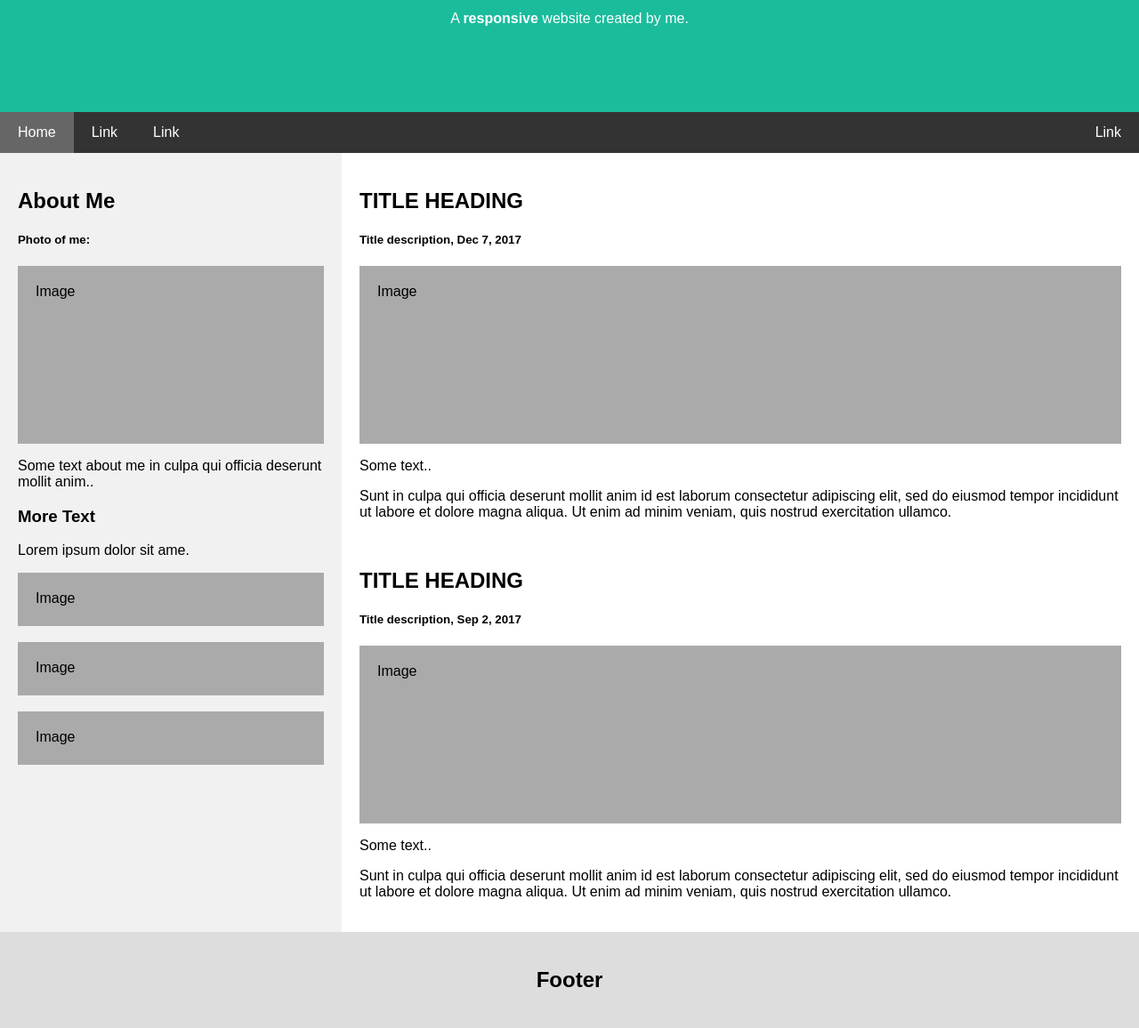
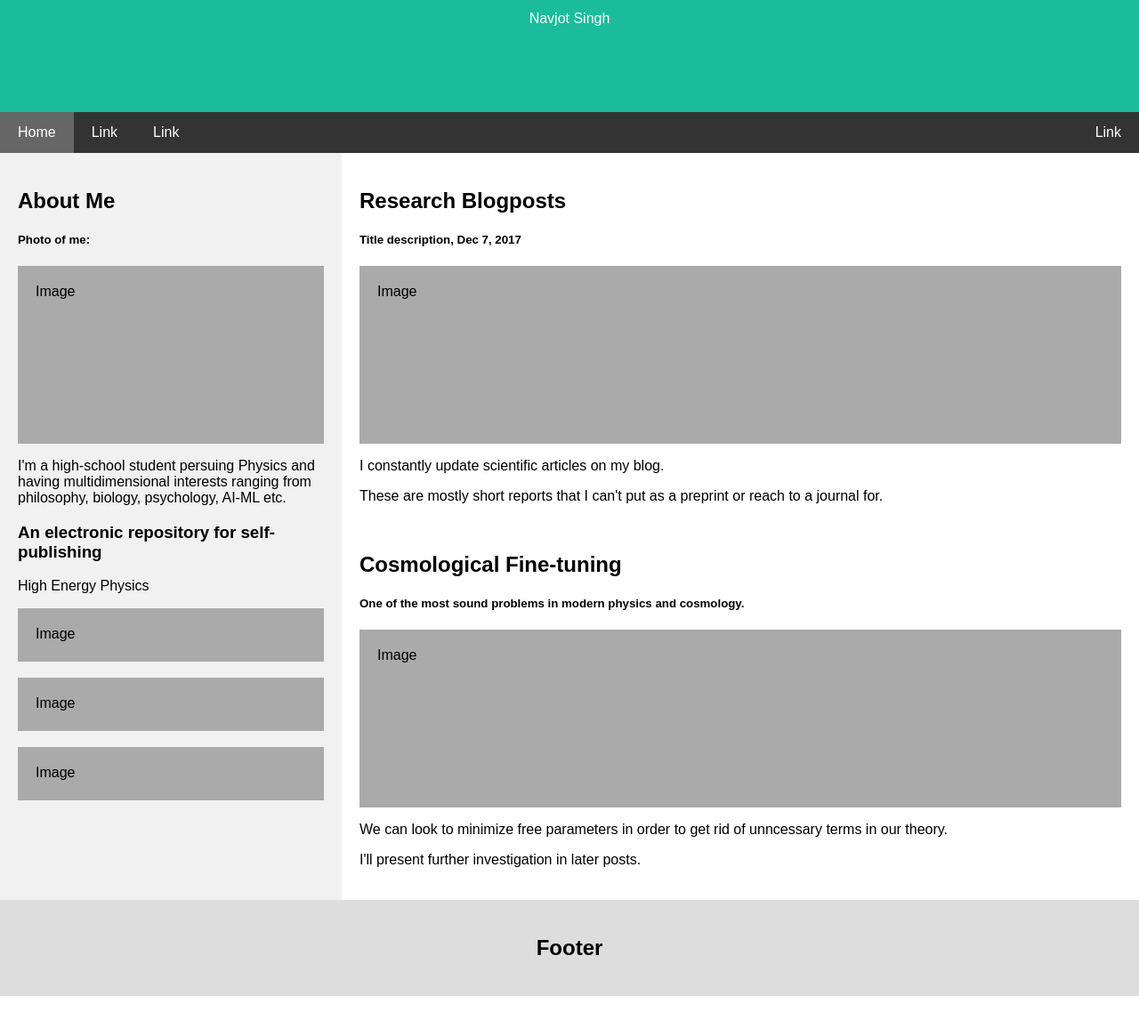
Before and after one commit to Cosmic-Redshift/Cosmic-Redshift.github.io, a plain HTML site: page index.html in a window 1280 px wide. Shown: the part 167-1323 px from the top of the page at 89% size. After the commit the page ends 1287 px from the top, so only its background shows below. Drawn offline with Linux system fonts and the light colour scheme.

Commit message:
Update index.html

```diff
--- a/index.html
+++ b/index.html
@@ -1,7 +1,7 @@
 <!DOCTYPE html>
 <html lang="en">
 <head>
-<title>Page Title</title>
+<title>CosmicLattice</title>
 <meta charset="UTF-8">
 <meta name="viewport" content="width=device-width, initial-scale=1">
 <style>
@@ -123,8 +123,8 @@ body {
 <body>
 
 <div class="header">
-  <h1>My Website</h1>
-  <p>A <b>responsive</b> website created by me.</p>
+  <h1>Research Compendium</h1>
+  <p>Navjot Singh</p>
 </div>
 
 <div class="navbar">
@@ -139,25 +139,25 @@ body {
     <h2>About Me</h2>
     <h5>Photo of me:</h5>
     <div class="fakeimg" style="height:200px;">Image</div>
-    <p>Some text about me in culpa qui officia deserunt mollit anim..</p>
-    <h3>More Text</h3>
-    <p>Lorem ipsum dolor sit ame.</p>
+    <p>I'm a high-school student persuing Physics and having multidimensional interests ranging from philosophy, biology, psychology, AI-ML etc.</p>
+    <h3>An electronic repository for self-publishing</h3>
+    <p>High Energy Physics</p>
     <div class="fakeimg" style="height:60px;">Image</div><br>
     <div class="fakeimg" style="height:60px;">Image</div><br>
     <div class="fakeimg" style="height:60px;">Image</div>
   </div>
   <div class="main">
-    <h2>TITLE HEADING</h2>
+    <h2>Research Blogposts</h2>
     <h5>Title description, Dec 7, 2017</h5>
     <div class="fakeimg" style="height:200px;">Image</div>
-    <p>Some text..</p>
-    <p>Sunt in culpa qui officia deserunt mollit anim id est laborum consectetur adipiscing elit, sed do eiusmod tempor incididunt ut labore et dolore magna aliqua. Ut enim ad minim veniam, quis nostrud exercitation ullamco.</p>
+    <p>I constantly update scientific articles on my blog.</p>
+    <p>These are mostly short reports that I can't put as a preprint or reach to a journal for.</p>
     <br>
-    <h2>TITLE HEADING</h2>
-    <h5>Title description, Sep 2, 2017</h5>
+    <h2>Cosmological Fine-tuning</h2>
+    <h5>One of the most sound problems in modern physics and cosmology.</h5>
     <div class="fakeimg" style="height:200px;">Image</div>
-    <p>Some text..</p>
-    <p>Sunt in culpa qui officia deserunt mollit anim id est laborum consectetur adipiscing elit, sed do eiusmod tempor incididunt ut labore et dolore magna aliqua. Ut enim ad minim veniam, quis nostrud exercitation ullamco.</p>
+    <p>We can look to minimize free parameters in order to get rid of unncessary terms in our theory.</p>
+    <p>I'll present further investigation in later posts.</p>
   </div>
 </div>
 
```
